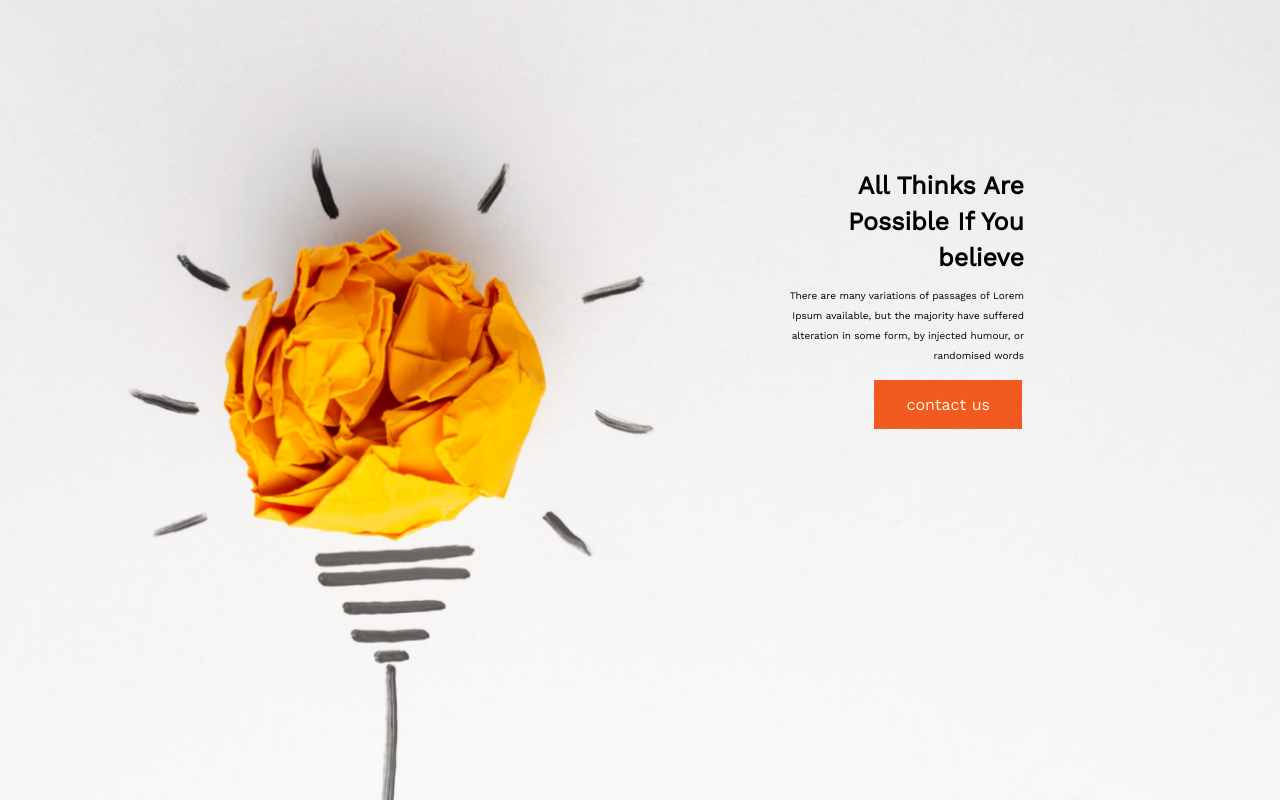
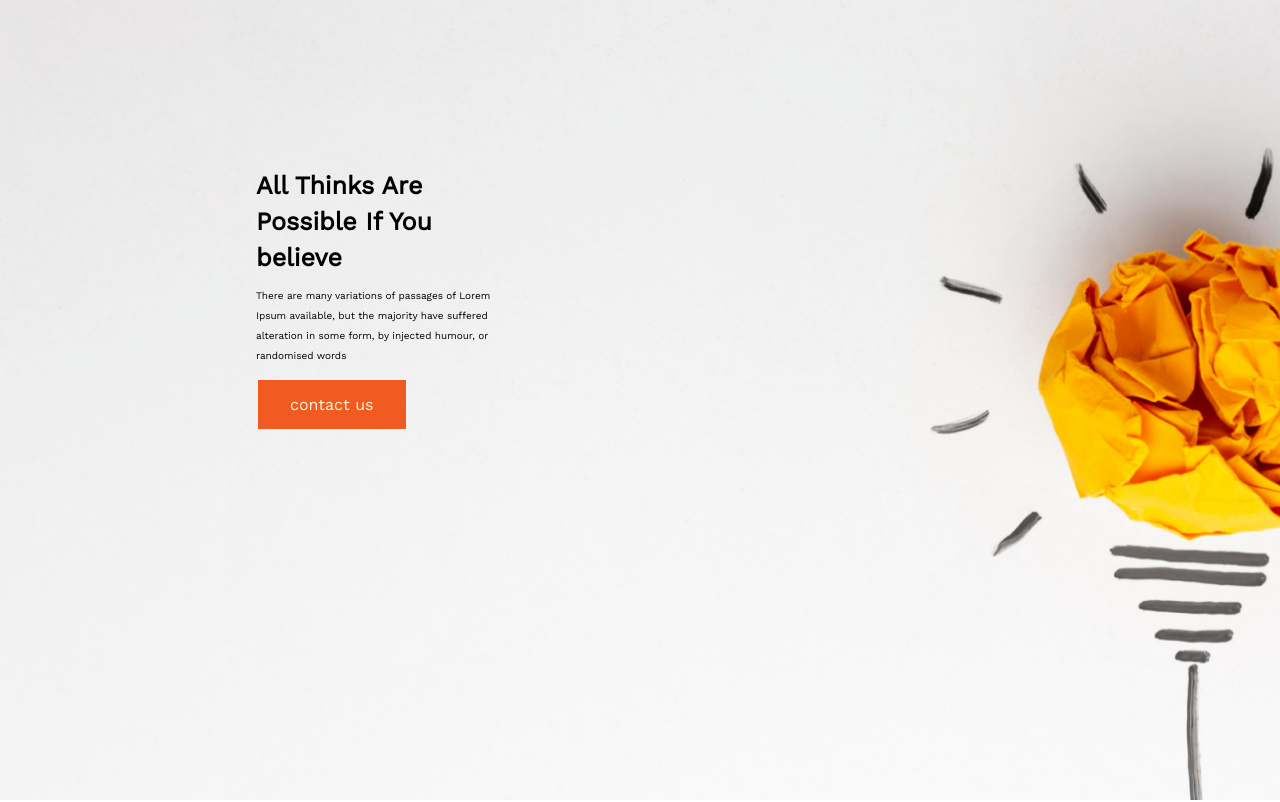
Before and after one commit to akashmollick/new-year-project, a plain HTML site: page index.html in a window 1280 px wide. Shown: the top 802 px of the page. Drawn offline with nearby package versions, Linux system fonts and the light colour scheme.

Commit message:
design changed

```diff
--- a/styles/projects.css
+++ b/styles/projects.css
@@ -7,7 +7,7 @@
 .header{
     position: relative;
     height: 100vh;
-    background-image: url('../images/banner1.png');
+    background-image: url('../images/banner4.png');
     background-repeat: no-repeat;
     background-origin: content-box;
     background-size: cover;
@@ -15,9 +15,9 @@
 }
 .header-body{
     position: absolute;
-    text-align: right;
+    text-align: left;
     width: 250px;
-    right:20%;
+    left:20%;
     top: 40px;
     margin-top: 10%;
 }
```
Also changed, not shown: images/banner4.png (added).
